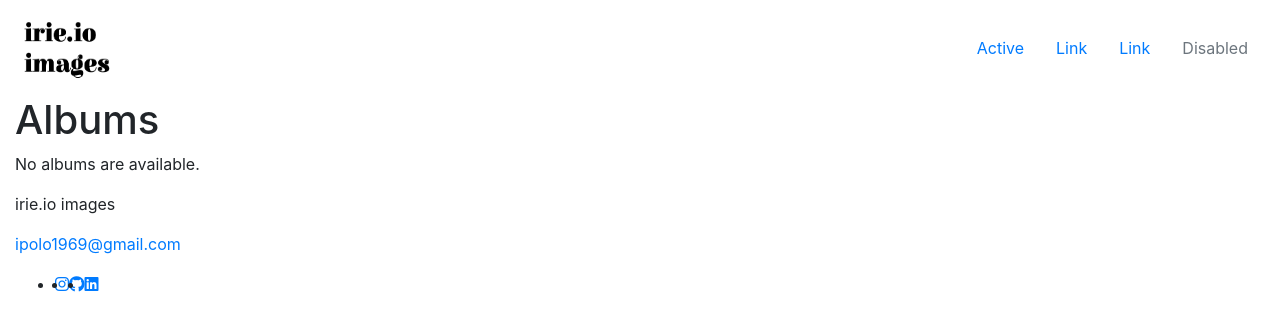
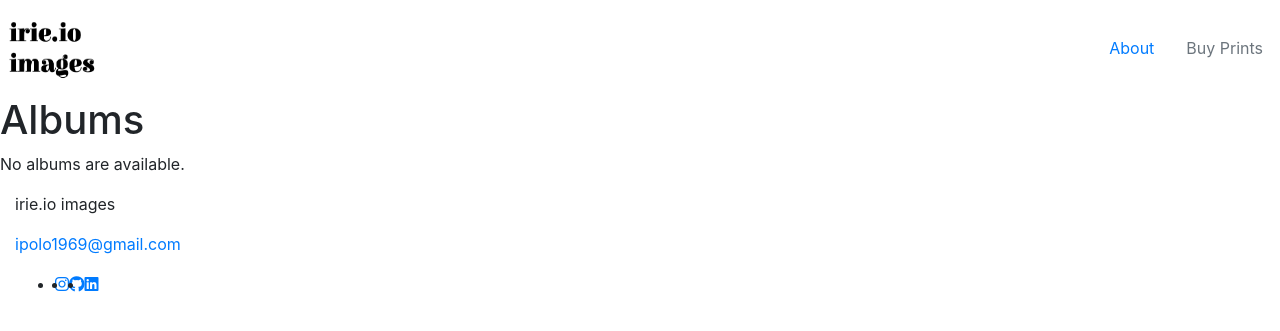
Before and after one commit to TrissieTheHuskyDev/photo-gallery, a Django app: page /gallery/ in a window 1280 px wide. Shown: the top 331 px of the page. Run offline with Django 3.2, Linux system fonts and the light colour scheme; data that the repository does not hold is empty; some libraries are stand-ins or nearby versions; some web fonts are replaced.

Commit message:
Fixed CSS to Cover Entire Viewport

```diff
--- a/gallery/templates/gallery/index.html
+++ b/gallery/templates/gallery/index.html
@@ -14,38 +14,32 @@
     <link rel="stylesheet" type="text/css" href="{% static 'gallery/style.css' %}">
     <!-- Google Fonts -->
     <link href="https://fonts.googleapis.com/css2?family=Elsie:wght@900&display=swap" rel="stylesheet">
-    <!-- Place your kit's code here -->
+    <!-- Social Link Icons -->
     <script src="https://kit.fontawesome.com/f25d61f966.js" crossorigin="anonymous"></script>
   </head>
   <body>
 
-    <div class="wrapper container-fluid">
+    <!-- <div class="wrapper container-fluid"> -->
 
       <!-- NAVBAR -->
-      <div class="row">
+      <div class="row navigation">
         <nav class=" navbar container-fluid">
           <a class="navbar-brand" href="#">
             <img src="{% static 'images/irie_images_logo.png' %}" width="100" height="70" alt="">
           </a>
           <ul class="nav">
             <li class="nav-item">
-              <a class="nav-link active" href="#">Active</a>
+              <a class="nav-link active" href="#">About</a>
             </li>
             <li class="nav-item">
-              <a class="nav-link" href="#">Link</a>
-            </li>
-            <li class="nav-item">
-              <a class="nav-link" href="#">Link</a>
-            </li>
-            <li class="nav-item">
-              <a class="nav-link disabled" href="#" tabindex="-1" aria-disabled="true">Disabled</a>
+              <a class="nav-link disabled" href="#" tabindex="-1" aria-disabled="true">Buy Prints</a>
             </li>
           </ul>
         </nav>
       </div>
 
       <!-- ALBUMS -->
-      <div class="row">
+      <div class="row main-content">
         <article class="container-fluid">
           <header>
             <h1>Albums</h1>
@@ -75,13 +69,13 @@
 
       <!-- FOOTER -->
       <div class="row">
-        <!-- <div class="container-fluid"> -->
         <footer class="container-fluid">
-            <section class="ft-main">
+          <section class="ft-main container-fluid">
             <div class=ft-item>
               <p>irie.io images</p>
               <a href="mailto:ipolo1969@gmail.com" id="email"><p>ipolo1969@gmail.com</p></a>
             </div>
+            <!-- SOCIAL BUTTONS -->
             <div class="ft-item ft-social">
               <ul class="ft-social-list">
                 <li><a href="#"><i class="fab fa-instagram"></i></a></li>
@@ -91,10 +85,9 @@
             </div>
           </section>
         </footer>
-        <!-- </div> -->
       </div>
 
-    </div>
+    <!-- </div> -->
     <!-- Optional JavaScript -->
     <!-- jQuery first, then Popper.js, then Bootstrap JS -->
     <script src="https://code.jquery.com/jquery-3.4.1.slim.min.js" integrity="sha384-J6qa4849blE2+poT4WnyKhv5vZF5SrPo0iEjwBvKU7imGFAV0wwj1yYfoRSJoZ+n" crossorigin="anonymous"></script>
```
Also changed, not shown: gallery/static/gallery/style.css (+19 -3 lines), gallery/templates/gallery/album_detail.html (+10 -8 lines). Lines whose indentation alone changed are shown as unchanged.
